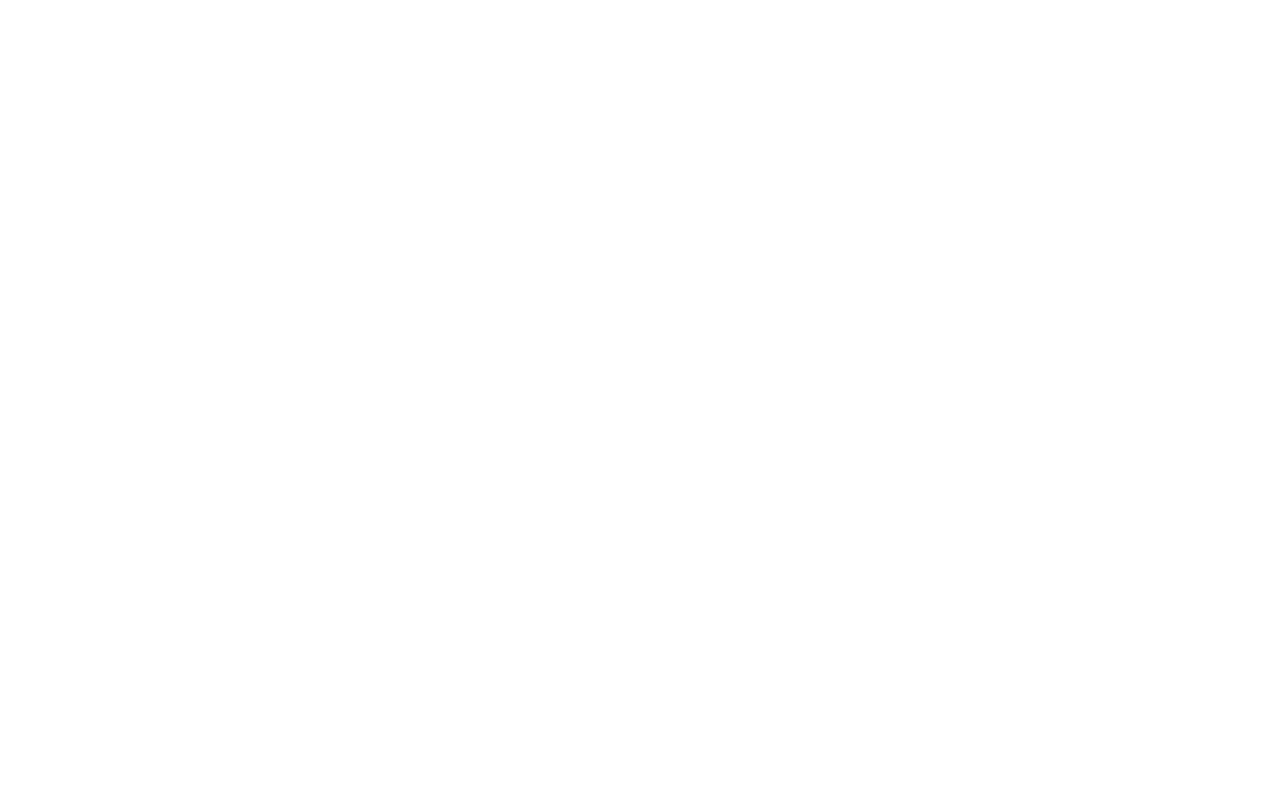
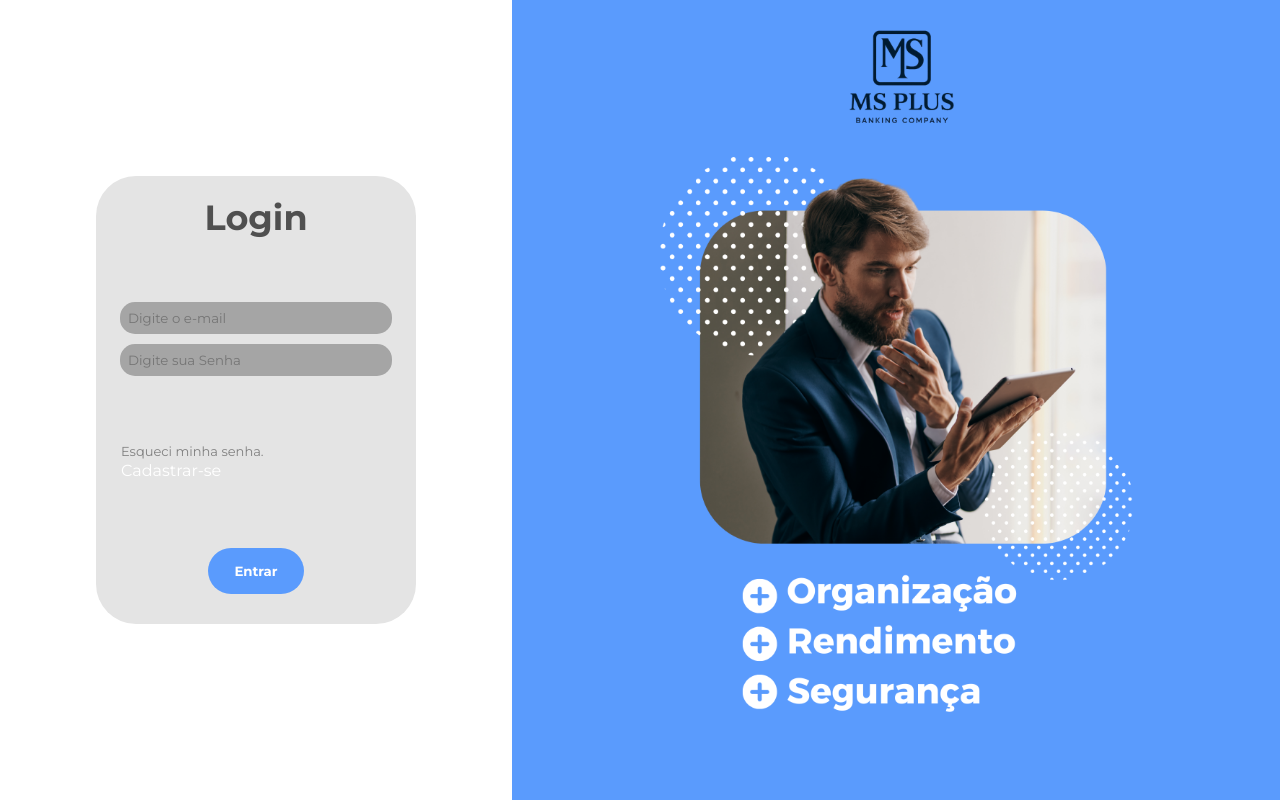
Before and after one commit to marjorygc/Projeto-Controle-de-Gastos, a React (Vite) app: page /Login in a window 1280 px wide. Before the commit this address had no page. Built offline with nearby package versions, Linux system fonts and the light colour scheme.

Commit message:
verificação e api

```diff
--- a/src/App.jsx
+++ b/src/App.jsx
@@ -4,6 +4,7 @@ import { BrowserRouter, Routes, Route } from 'react-router-dom'
 import Home from './pages/Home'
 import Despesas from './pages/Despesas'
 import Estatisticas from './pages/Estatisticas'
+import Cadastro from './componentes/Cadastro'
 
 
 export default function App(){
@@ -16,6 +17,8 @@ export default function App(){
           <Route path = "/Home" element = {<Home/>}></Route>
           <Route path = "/Despesas" element = {<Despesas/>}></Route>
           <Route path = "/Estatisticas" element = {<Estatisticas/>}></Route>
+          <Route path = "/Cadastro" element = {<Cadastro/>}></Route>
+          <Route path = "/Login" element = {<Login/>}></Route>
           </Routes>
       </BrowserRouter>
     </div>
--- /dev/null
+++ b/src/componentes/Cadastro.jsx
@@ -0,0 +1,93 @@
+import { useState, useEffect } from "react";
+import { useNavigate } from "react-router-dom";
+import "./styles/Cadastro.css";
+
+export default function Cadastro() {
+  const [email, setEmail] = useState("");
+  const [senha, setSenha] = useState("");
+  const [usuarios, setUsuarios] = useState([]);
+  const [resultado, setResultado] = useState(null);
+
+  const navigate = useNavigate();
+
+  useEffect(() => {
+    const usuariosSalvos = localStorage.getItem("usuarios");
+    if (usuariosSalvos) {
+      setUsuarios(JSON.parse(usuariosSalvos));
+    }
+  }, []);
+
+  async function handleCadastro() {
+    const apiKey = "7e5d60dd106c47f785b1ad08548af269";
+    const url = `https://emailvalidation.abstractapi.com/v1/?api_key=${apiKey}&email=${email}`;
+
+    try {
+      const resposta = await fetch(url);
+      const dados = await resposta.json();
+
+      if (dados.is_valid_format.value && dados.deliverability === "DELIVERABLE") {
+        const jaExiste = usuarios.some((u) => u.email === email);
+        if (jaExiste) {
+          setResultado("⚠️ Este e-mail já está cadastrado.");
+          return;
+        }
+
+        if (!senha) {
+          setResultado("⚠️ Por favor, insira uma senha.");
+          return;
+        }
+
+        // Cadastra novo usuário e salva imediatamente no localStorage
+        const novoUsuario = { email, senha };
+        const novosUsuarios = [...usuarios, novoUsuario];
+        setUsuarios(novosUsuarios);
+        localStorage.setItem("usuarios", JSON.stringify(novosUsuarios)); // salva na hora
+
+        setResultado("✅ Usuário cadastrado com sucesso!");
+        setEmail("");
+        setSenha("");
+      } else {
+        setResultado("❌ E-mail inválido ou não existe.");
+      }
+    } catch (erro) {
+      console.error("Erro na verificação:", erro);
+      setResultado("Erro na verificação do e-mail.");
+    }
+  }
+
+  return (
+    <div className="container">
+      <div className="cadastroblock">
+        <div className="cadastro">
+          <h1>Cadastro</h1>
+          <div className="inputs">
+            <input
+              type="email"
+              placeholder="Digite o e-mail"
+              value={email}
+              onChange={(e) => setEmail(e.target.value)}
+            />
+            <input
+              type="password"
+              placeholder="Digite sua Senha"
+              value={senha}
+              onChange={(e) => setSenha(e.target.value)}
+            />
+          </div>
+          <div className="links">
+            <p
+              style={{ cursor: "pointer", color: "blue" }}
+              onClick={() => navigate("/login")}
+            >
+              Voltar ao login
+            </p>
+          </div>
+          <button className="cadastrar" onClick={handleCadastro}>
+            Cadastrar
+          </button>
+          {resultado && <p>{resultado}</p>}
+        </div>
+      </div>
+    </div>
+  );
+}
--- a/src/componentes/Entrar.jsx
+++ b/src/componentes/Entrar.jsx
@@ -4,8 +4,11 @@ export default function Entrar() {
   const navigate = useNavigate();
 
   function handleLogin() {
-    // Aqui você pode validar dados se quiser antes de redirecionar
-    navigate('/Home');
+    if (Verificacao(email, senha)) {
+      navigate("../pages/Home");
+    } else {
+      alert("Credenciais inválidas");
+    }
   }
 
   return (
--- /dev/null
+++ b/src/componentes/styles/Cadastro.css
@@ -0,0 +1,82 @@
+*{
+  margin: 0;
+}
+.container{
+  width: 100%;
+  height: 100vh;
+  display: flex;
+  padding: 0;
+  margin: 0;
+}
+
+
+.cadastroblock{
+  background-color: rgb(90, 155, 253);
+  flex: 1;
+  display: flex;
+  justify-content: center;
+  align-items: center;
+}
+
+.login{
+  background-color: rgb(228, 228, 228);
+  display: flex;
+  flex-direction: column;
+  justify-content: space-between;
+  align-items: center;
+  width: 25vw;
+  height: 56vh;
+  border: none;
+  border-radius: 40px;
+}
+
+
+h1{
+  margin-top: 20px;
+  font-size: 35px;
+  color: rgb(80, 80, 80);
+}
+
+.inputs{
+  display: flex;
+  flex-direction: column;
+  gap: 10px;
+  width: 85%;
+}
+
+input{
+  border: none;
+  border-radius: 15px;
+  background-color: rgb(165, 165, 165);
+  padding: 8px;
+}
+
+input:focus{
+  border: none;
+}
+
+.links{
+  color: gray;
+  display: flex;
+  flex-direction: column;
+  align-self: flex-start;
+  padding: 5px;
+  gap: 2px;
+  margin-left: 20px;
+}
+
+p{
+  margin: 0;
+  font-size: small;
+}
+
+.cadastrar{
+  background-color: rgb(90, 155, 253);
+  color: white;
+  padding: 15px;
+  border: none;
+  border-radius: 25px;
+  margin-bottom: 30px;
+  font-weight: bold;
+  width: 50%;
+}
--- a/src/pages/Login.jsx
+++ b/src/pages/Login.jsx
@@ -1,31 +1,62 @@
-import Entrar from '../componentes/Entrar'
+import { useState } from "react";
+import { useNavigate } from "react-router-dom";
 import '../App.css'
 import imagem from '../assets/telalogin.png'
+import { Link } from "react-router-dom";
 
-export default function Login(){
-  return(
+export default function Login() {
+  const [email, setEmail] = useState("");
+  const [senha, setSenha] = useState("");
+  const [resultado, setResultado] = useState(null);
+  const navigate = useNavigate();
+
+  function handleEntrar() {
+    const usuarios = JSON.parse(localStorage.getItem("usuarios")) || [];
+
+    const usuarioEncontrado = usuarios.find(
+      (u) => u.email === email && u.senha === senha
+    );
+
+    if (usuarioEncontrado) {
+      setResultado("✅ Login efetuado com sucesso!");
+      navigate("/home");
+    } else {
+      setResultado("❌ E-mail ou senha incorretos.");
+    }
+  }
+
+  return (
     <div className="container">
-      <div className='loginblock'>
+      <div className="loginblock">
         <div className="login">
           <h1>Login</h1>
           <div className="inputs">
-            <input type="text" placeholder="Digite seu Email"/>
-            <input type="text" placeholder="Digite sua Senha"/>
+            <input
+              type="email"
+              placeholder="Digite o e-mail"
+              value={email}
+              onChange={(e) => setEmail(e.target.value)}
+            />
+            <input
+              type="password"
+              placeholder="Digite sua Senha"
+              value={senha}
+              onChange={(e) => setSenha(e.target.value)}
+            />
           </div>
           <div className="links">
             <p>Esqueci minha senha.</p>
-            <p>Cadastre-se</p>
+            <Link to="/cadastro">Cadastrar-se</Link>
           </div>
-          <Entrar />
+          <button className="entrar" onClick={handleEntrar}>
+            Entrar
+          </button>
+          {resultado && <p>{resultado}</p>}
+        </div>
       </div>
+      <div className="imagem">
+        <img src={imagem} alt="" />
       </div>
-      <div className='imagem'>
-        <img src= {imagem} alt="" />
-      </div>
-
-
-
     </div>
-)
-
+  );
 }
```
